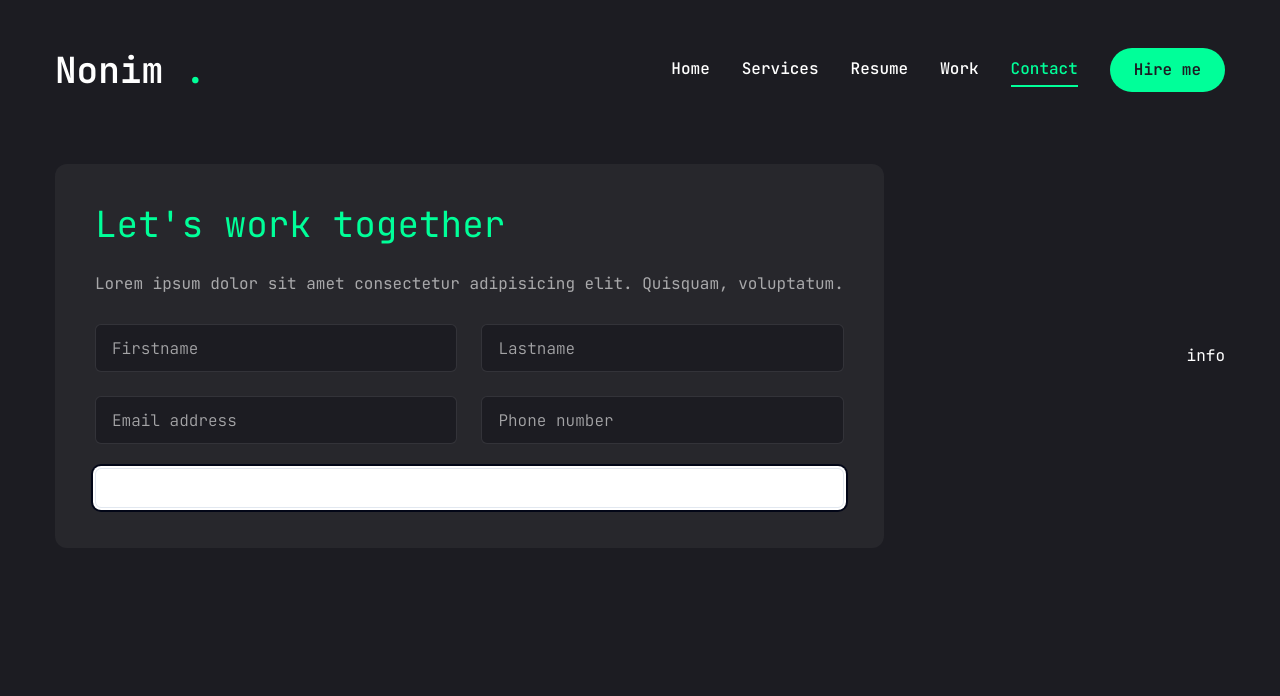
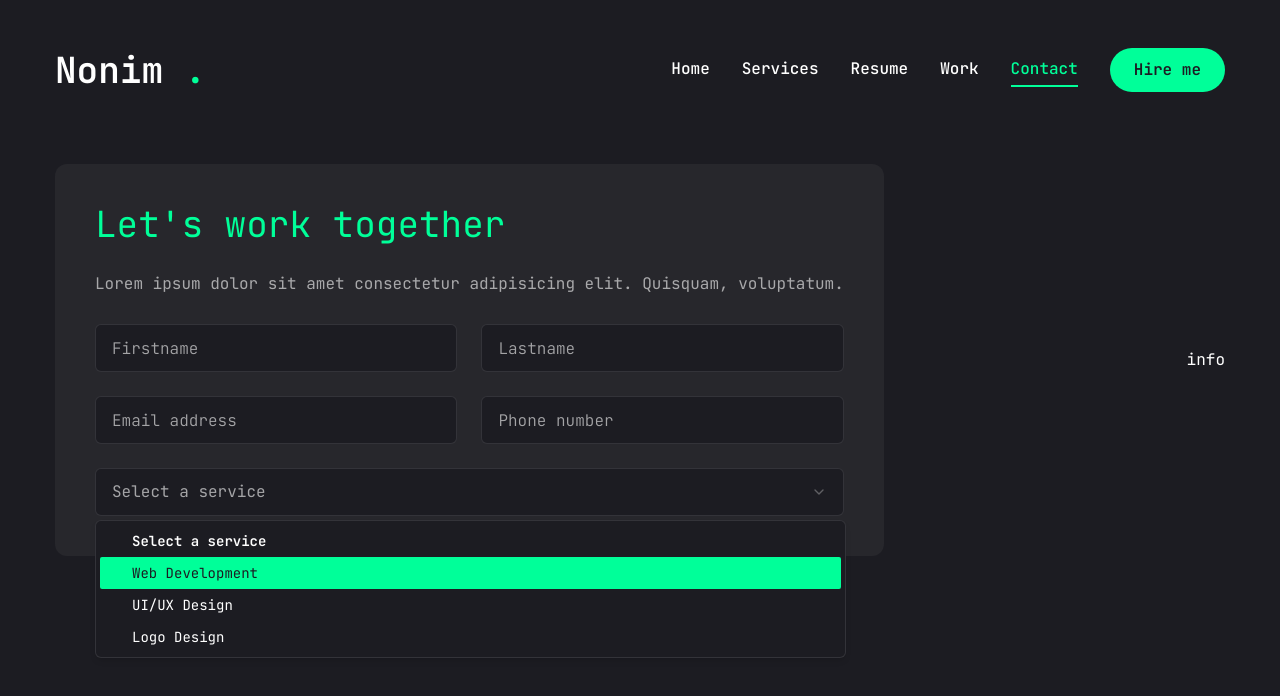
Before and after one commit to NonimUdara/my-portfolio, a Next.js app: page /contact in a window 1280 px wide. Both pictures are taken after a click on the button "Select a service". Shown: the top 696 px of the page. Built offline with nearby package versions, Linux system fonts and the light colour scheme.

Commit message:
update component select and update contact left side more

```diff
--- a/app/contact/page.jsx
+++ b/app/contact/page.jsx
@@ -67,6 +67,16 @@
                 <SelectTrigger className="w-full">
                   <SelectValue placeholder="Select a service" />
                 </SelectTrigger>
+                <SelectContent>
+                  <SelectGroup>
+                    <SelectLabel>
+                      Select a service
+                    </SelectLabel>
+                    <SelectItem value="est">Web Development</SelectItem>
+                    <SelectItem value="cst">UI/UX Design</SelectItem>
+                    <SelectItem value="mst">Logo Design</SelectItem>
+                  </SelectGroup>
+                </SelectContent>
               </Select>
             </form>
           </div>
--- a/components/ui/select.jsx
+++ b/components/ui/select.jsx
@@ -16,7 +16,7 @@
   <SelectPrimitive.Trigger
     ref={ref}
     className={cn(
-      "flex h-10 w-full items-center justify-between rounded-md border border-slate-200 bg-white px-3 py-2 text-sm ring-offset-white placeholder:text-slate-500 focus:outline-none focus:ring-2 focus:ring-slate-950 focus:ring-offset-2 disabled:cursor-not-allowed disabled:opacity-50 [&>span]:line-clamp-1 dark:border-slate-800 dark:bg-slate-950 dark:ring-offset-slate-950 dark:placeholder:text-slate-400 dark:focus:ring-slate-300",
+      "flex h-[48px] w-full items-center justify-between rounded-md border border-white/10 bg-primary px-4 py-5 text-base text-white/60 placeholder:text-white/10 focus:border-accent outline-none",
       className
     )}
     {...props}>
@@ -54,7 +54,7 @@
     <SelectPrimitive.Content
       ref={ref}
       className={cn(
-        "relative z-50 max-h-96 min-w-[8rem] overflow-hidden rounded-md border border-slate-200 bg-white text-slate-950 shadow-md data-[state=open]:animate-in data-[state=closed]:animate-out data-[state=closed]:fade-out-0 data-[state=open]:fade-in-0 data-[state=closed]:zoom-out-95 data-[state=open]:zoom-in-95 data-[side=bottom]:slide-in-from-top-2 data-[side=left]:slide-in-from-right-2 data-[side=right]:slide-in-from-left-2 data-[side=top]:slide-in-from-bottom-2 dark:border-slate-800 dark:bg-slate-950 dark:text-slate-50",
+        "relative z-50 max-h-96 min-w-[8rem] overflow-hidden rounded-md border border-white/10 bg-primary text-white shadow-md data-[state=open]:animate-in data-[state=closed]:animate-out data-[state=closed]:fade-out-0 data-[state=open]:fade-in-0 data-[state=closed]:zoom-out-95 data-[state=open]:zoom-in-95 data-[side=bottom]:slide-in-from-top-2 data-[side=left]:slide-in-from-right-2 data-[side=right]:slide-in-from-left-2 data-[side=top]:slide-in-from-bottom-2 dark:border-slate-800 dark:bg-slate-950 dark:text-slate-50",
         position === "popper" &&
           "data-[side=bottom]:translate-y-1 data-[side=left]:-translate-x-1 data-[side=right]:translate-x-1 data-[side=top]:-translate-y-1",
         className
@@ -85,7 +85,7 @@
   <SelectPrimitive.Item
     ref={ref}
     className={cn(
-      "relative flex w-full cursor-default select-none items-center rounded-sm py-1.5 pl-8 pr-2 text-sm outline-none focus:bg-slate-100 focus:text-slate-900 data-[disabled]:pointer-events-none data-[disabled]:opacity-50 dark:focus:bg-slate-800 dark:focus:text-slate-50",
+      "relative flex w-full cursor-default select-none items-center rounded-sm py-1.5 pl-8 pr-2 text-sm outline-none focus:bg-accent focus:text-primary data-[disabled]:pointer-events-none data-[disabled]:opacity-50 dark:focus:bg-slate-800 dark:focus:text-slate-50",
       className
     )}
     {...props}>
```
